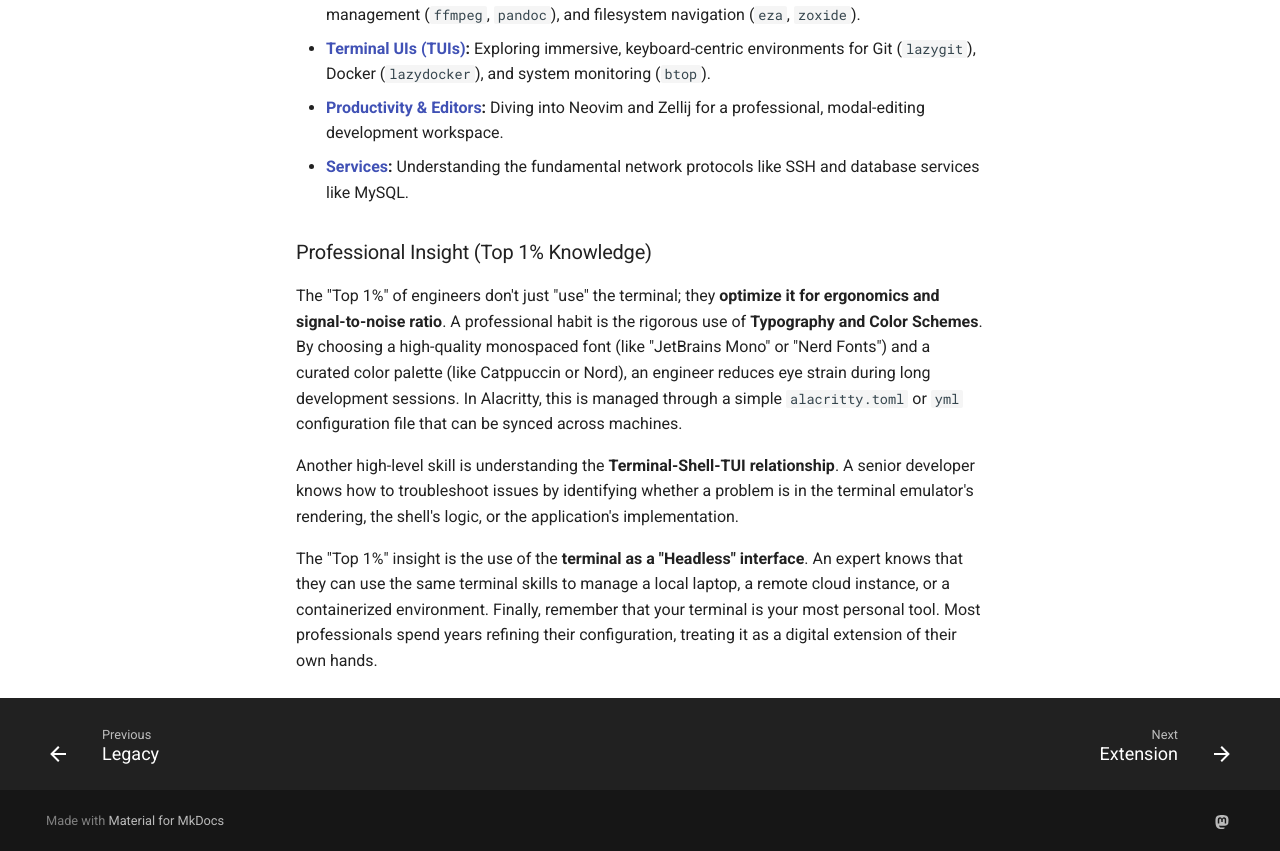
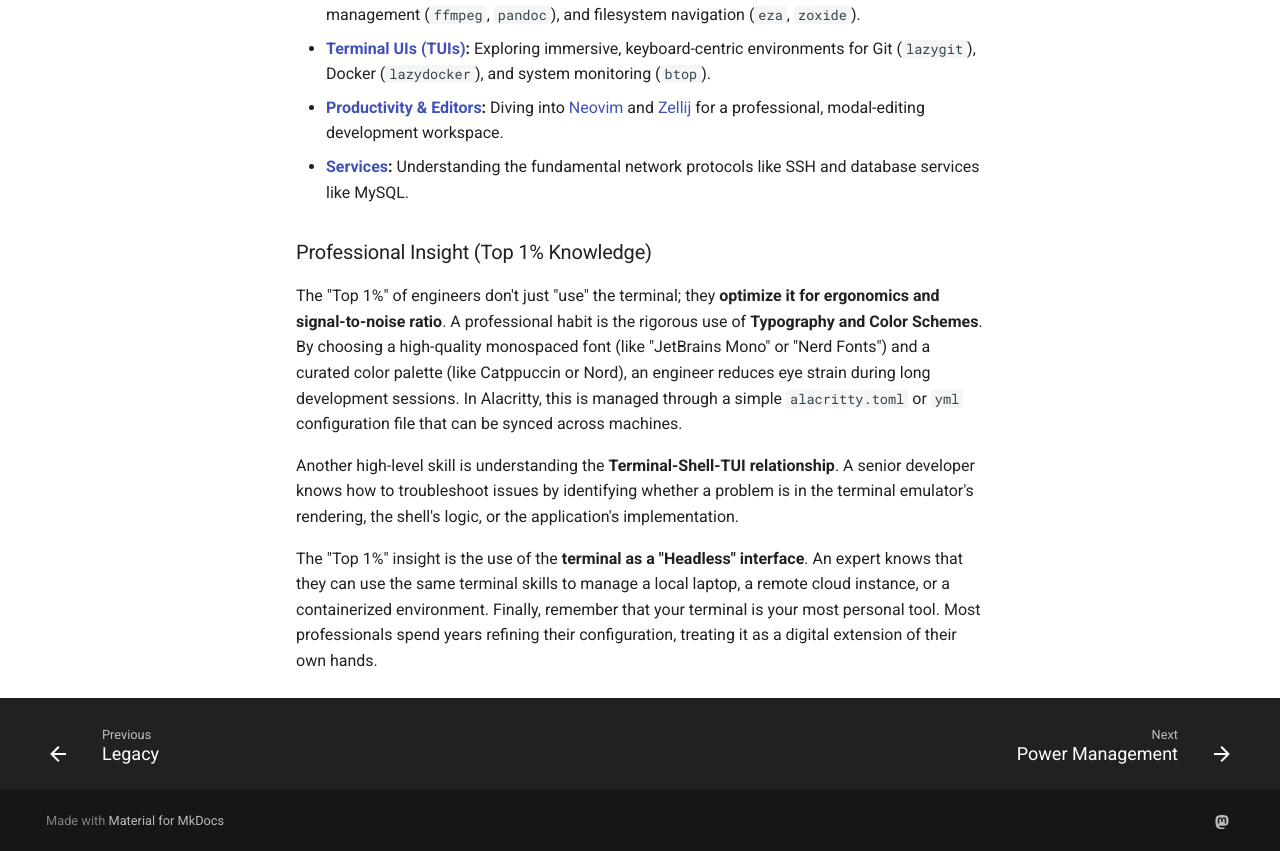
Before and after one commit to CodeCompasss/code_campus_userguide, an MkDocs documentation site: the page built from docs/Terminal/index.md, in a window 1280 px wide and 1400 px high, scrolled down 611 px. Shown: the part 546-1397 px from the top of the window. Built offline with MkDocs 1.6.1 and Material for MkDocs 9.7.7, drawn with Linux system fonts in a browser that asks for light colours; comment, search, counter and statistics services are not loaded; some of the changed lines change nothing that is shown.

Commit message:
Fix file extensions and broken links to ensure clean documentation build

```diff
--- a/docs/Terminal/index.md
+++ b/docs/Terminal/index.md
@@ -21,7 +21,7 @@
 *   **[Shell Environment](shell/index.md):** Configuring Zsh, Oh My Zsh, and Powerlevel10k for a high-information, automated shell experience.
 *   **[CLI Tools](cli-tool/fd.md):** Mastering modern, high-speed utilities for file searching (`fd`, `ripgrep`), metadata management (`ffmpeg`, `pandoc`), and filesystem navigation (`eza`, `zoxide`).
 *   **[Terminal UIs (TUIs)](tui/index.md):** Exploring immersive, keyboard-centric environments for Git (`lazygit`), Docker (`lazydocker`), and system monitoring (`btop`).
-*   **[Productivity & Editors](productivity/neovim.md):** Diving into Neovim and Zellij for a professional, modal-editing development workspace.
+*   **[Productivity & Editors](../Development/editors/neovim.md):** Diving into [Neovim](../Development/editors/neovim.md) and [Zellij](shell/zellgi.md) for a professional, modal-editing development workspace.
 *   **[Services](services/ssh.md):** Understanding the fundamental network protocols like SSH and database services like MySQL.
 
 ### Professional Insight (Top 1% Knowledge)
```
Also changed, not shown: docs/system-tools/power-management.md (renamed from docs/system-tools/power-management.md .md).
